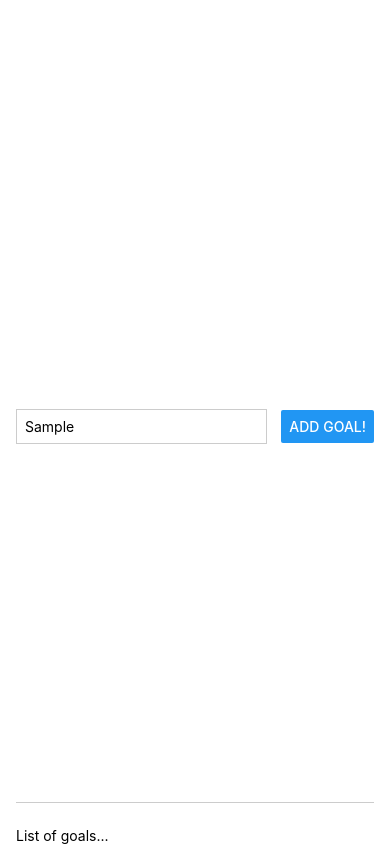
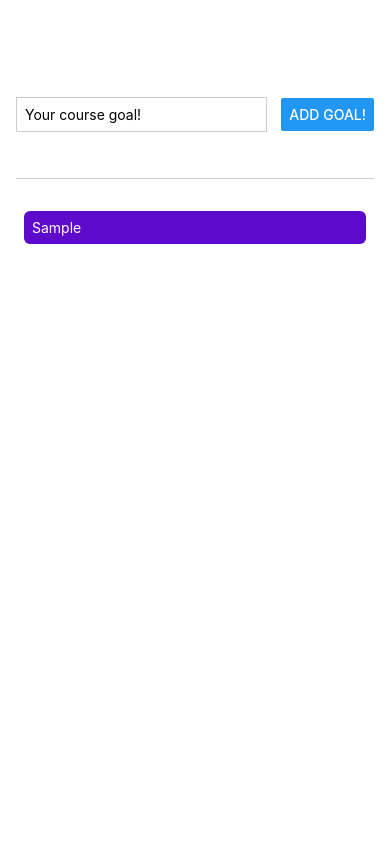
Before and after one commit to atibioke/RNCourse, a React Native app: screen / in a window 390 px wide. Both pictures are taken after typing "Sample" into the empty fields and a click on the button "ADD GOAL!". Built offline with nearby package versions, Linux system fonts and the light colour scheme.

Commit message:
working on RNCourse application

```diff
--- a/App.js
+++ b/App.js
@@ -1,48 +1,48 @@
-import { StyleSheet, Text, View, Button, TextInput  } from "react-native";
+import { useState } from "react";
+import { StyleSheet, View, FlatList } from "react-native";
 
+import GoalItem from "./components/GoalItem";
+import GoalInput from "./components/GoalInput";
 
 export default function App() {
+  const [courseGoals, setCourseGoals] = useState([]);
+
+  function addGoalsHandler(text) {
+    setCourseGoals((currentCourseGoals) => [
+      ...currentCourseGoals,
+      { goal: text, key: new Date().getTime().toLocaleString() },
+    ]);
+  }
+
+function deleteGoalHandler(){
+  console.log("delete");
+}
+
   return (
     <View style={styles.appContainer}>
-     <View style={styles.innerContainer}>
-      <TextInput style={styles.textInput} placeholder="Your course goal!"/>
-      <Button title="Add Goal!"/>
-     </View>
-     <View>
-      <Text style={styles.goalsContainer}>
-        List of goals...
-      </Text>
-     </View>
+      <GoalInput onAddGoal={addGoalsHandler} />
+      <View style={styles.goalsContainer}>
+        {/* FlatList is used when a list is very long but ScrollView is used when it's not long*/}
+        <FlatList
+          data={courseGoals}
+          renderItem={(itemData) => {
+            return <GoalItem text={itemData.item.goal} onDeleteItem={deleteGoalHandler}/>;
+          }}
+          alwaysBounceVertical={false}
+        />
+      </View>
     </View>
   );
 }
 
 const styles = StyleSheet.create({
-  appContainer:{
+  appContainer: {
     flex: 1,
     paddingTop: 50,
-    paddingHorizontal: 16
+    paddingHorizontal: 16,
   },
-  innerContainer:{
-    flex: 1,
-    flexDirection: "row",
-    justifyContent: "space-between",
-    alignItems: "center",
-    marginBottom : 24,
-    borderBottomWidth: 1,
-    borderBottomColor: "#cccccc"
 
+  goalsContainer: {
+    flex: 5,
   },
-  textInput:{
-    borderWidth: 1,
-    borderColor: "#cccccc",
-    width: "70%",
-    marginRight: 8,
-    padding: 8
-
-  },
-  goalsContainer:{
-    flex:4
-  }
-
 });
--- /dev/null
+++ b/components/GoalInput.js
@@ -0,0 +1,48 @@
+import { useState } from "react";
+import { TextInput, View, Button, StyleSheet } from "react-native";
+
+function GoalInput(props) {
+  const [text, setText] = useState("");
+
+  function getInputHandler(text) {
+    setText(text);
+  }
+
+  function addGoalsHandler() {
+    props.onAddGoal(text);
+    setText("");
+  }
+
+  return (
+    <View style={styles.innerContainer}>
+      <TextInput
+        style={styles.textInput}
+        placeholder="Your course goal!"
+        onChangeText={getInputHandler}
+        value={text}
+      />
+      <Button title="Add Goal!" onPress={addGoalsHandler} />
+    </View>
+  );
+}
+
+export default GoalInput;
+
+const styles = StyleSheet.create({
+  innerContainer: {
+    flex: 1,
+    flexDirection: "row",
+    justifyContent: "space-between",
+    alignItems: "center",
+    marginBottom: 24,
+    borderBottomWidth: 1,
+    borderBottomColor: "#cccccc",
+  },
+  textInput: {
+    borderWidth: 1,
+    borderColor: "#cccccc",
+    width: "70%",
+    marginRight: 8,
+    padding: 8,
+  },
+});
--- /dev/null
+++ b/components/GoalItem.js
@@ -0,0 +1,27 @@
+import { StyleSheet, View, Text, Pressable } from "react-native";
+
+function GoalItem(props) {
+  return (
+    <Pressable onPress={props.onDeleteItem}>
+
+
+    <View style={styles.goalItems}>
+      <Text style={styles.goalStyle}>{props.text}</Text>
+    </View>
+    </Pressable>
+  );
+}
+export default GoalItem;
+
+const styles = StyleSheet.create({
+  goalItems: {
+    margin: 8,
+    padding: 8,
+    borderRadius: 6,
+    backgroundColor: "#5e0acc",
+    color: "#ffffff",
+  },
+  goalStyle: {
+    color: "#ffffff",
+  },
+});
```
